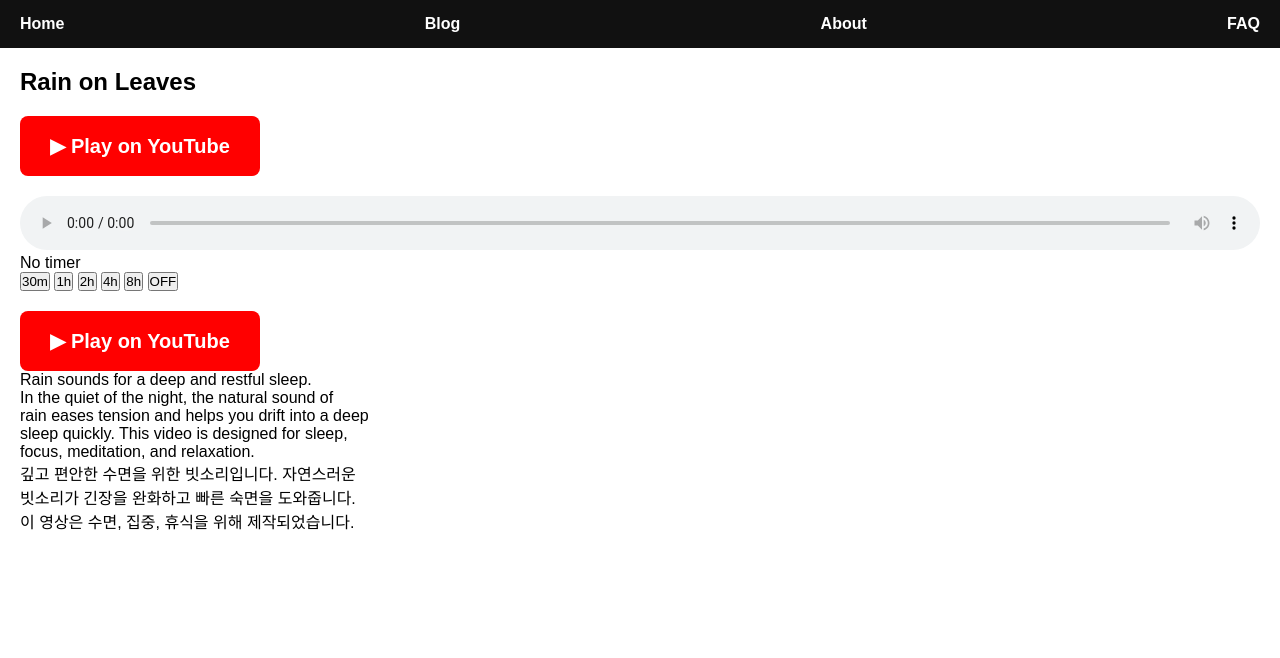
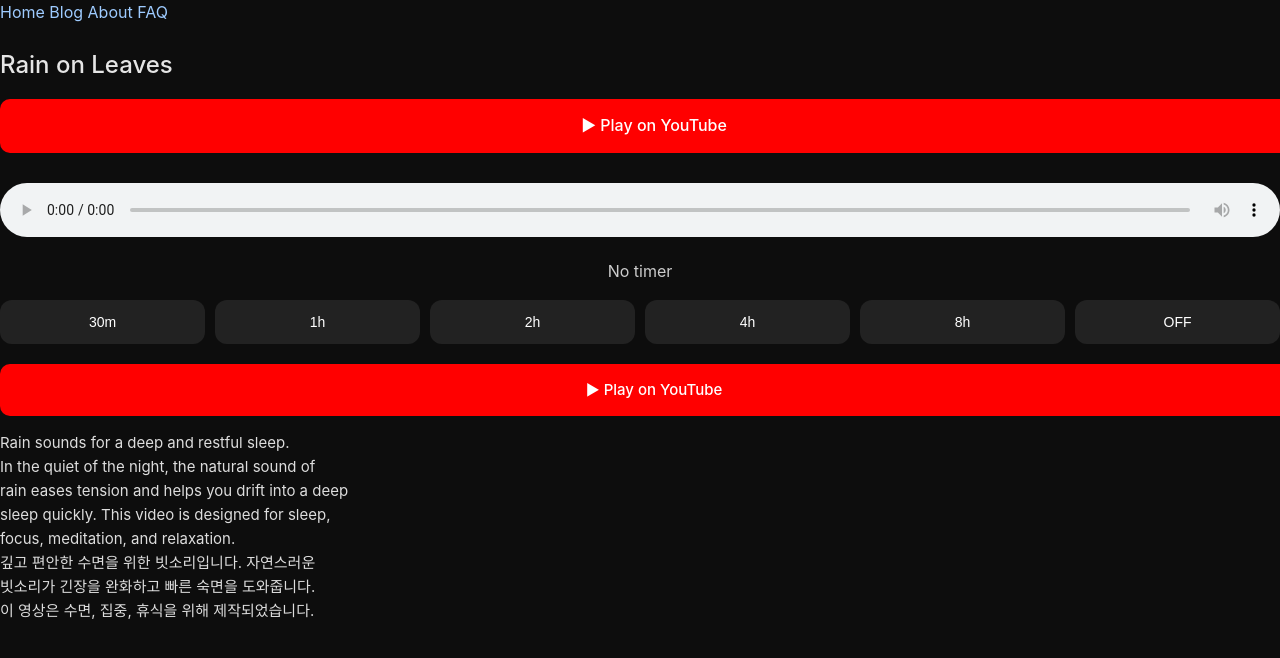
Before and after one commit to choijangwook/rain-deep-sleep, a Jekyll site: the page built from _posts/2026-04-20-Rain on Leaves.md, in a window 1280 px wide. Shown: the top 658 px of the page. Built offline with Jekyll 4.4.1, drawn with Linux system fonts in a browser that asks for light colours.

Commit message:
Update style.css

```diff
--- a/assets/css/style.css
+++ b/assets/css/style.css
@@ -1,137 +1,152 @@
-* {
+/* =========================
+   GLOBAL
+========================= */
+body {
   margin: 0;
-  padding: 0;
-  box-sizing: border-box;
+  font-family: -apple-system, BlinkMacSystemFont, "Segoe UI", Roboto, Arial, sans-serif;
+  background-color: #0d0d0d;
+  color: #e5e5e5;
+  line-height: 1.6;
 }
 
-body {
-  font-family: Arial, sans-serif;
+a {
+  color: #9ecbff;
+  text-decoration: none;
 }
 
-/* 메인 타이틀 */
-.main-title {
-  font-size: 18px;
-  text-align: center;
-  white-space: nowrap;
-  margin: 20px 0;
+a:hover {
+  text-decoration: underline;
 }
 
-/* NAV */
-.nav {
-  width: 100%;
-  background: #111;
-}
-
-.nav-inner {
-  display: flex;
-  justify-content: space-between;  /* PC 좌우 꽉 */
-  align-items: center;
-  padding: 15px 20px;
-}
-
-.nav a {
-  color: white;
-  text-decoration: none;
-  font-weight: bold;
-}
-
-/* 메인 */
-.main {
-  width: 100%;
+/* =========================
+   LAYOUT
+========================= */
+.container {
+  max-width: 900px;
+  margin: 0 auto;
   padding: 20px;
 }
 
-/* 카드 */
-.card-container {
-  display: flex;
-  flex-wrap: wrap;
-  gap: 20px;
-  justify-content: center;
+h1 {
+  font-size: 24px;
+  font-weight: 500;
+  margin-bottom: 15px;
 }
 
-.card {
-  width: 300px;
+h2 {
+  font-size: 20px;
+  font-weight: 400;
 }
 
-.thumb {
-  position: relative;
+/* =========================
+   YOUTUBE BUTTON
+========================= */
+.youtube-button {
+  display: block;
+  width: 100%;
+  margin: 10px 0;
+  padding: 14px;
+  text-align: center;
+  background: #ff0000;
+  color: white;
+  font-weight: 500;
+  border-radius: 10px;
+  transition: 0.2s;
 }
 
-.thumb img {
-  width: 100%;
-  border-radius: 10px;
+.youtube-button:hover {
+  background: #cc0000;
 }
 
-.play-button {
-  position: absolute;
-  top: 50%;
-  left: 50%;
-  width: 60px;
-  height: 60px;
-  background: rgba(0,0,0,0.6);
-  border-radius: 50%;
-  transform: translate(-50%, -50%);
+/* =========================
+   AUDIO PLAYER
+========================= */
+audio {
+  width: 100%;
+  margin-top: 15px;
 }
 
-.play-button::before {
-  content: "";
-  position: absolute;
-  left: 22px;
-  top: 18px;
-  border-left: 18px solid white;
-  border-top: 12px solid transparent;
-  border-bottom: 12px solid transparent;
-}
-
-/* 카드 제목 */
-.card-title {
-  font-size: 14px;
-  margin-top: 8px;
+/* =========================
+   TIMER DISPLAY
+========================= */
+.timer-display {
+  margin-top: 15px;
+  font-size: 16px;
+  color: #ccc;
   text-align: center;
 }
 
-/* 리스트 점 제거 */
-ul {
-  list-style: none;
-  padding-left: 0;
+/* =========================
+   TIMER BUTTONS
+========================= */
+.timer-container {
+  margin-top: 15px;
+  display: flex;
+  gap: 10px;
+  flex-wrap: wrap;
 }
 
-/* ▶ 버튼 (PC) */
-.youtube-button {
-  display: inline-block;
-  margin-top: 20px;
-  padding: 18px 30px;
-  font-size: 20px;
-  background: red;
+/* 버튼 기본 */
+.timer-container button {
+  flex: 1;
+  padding: 14px;
+  border-radius: 12px;
+  border: none;
+  background: #222;
   color: white;
-  text-decoration: none;
-  border-radius: 8px;
-  font-weight: bold;
+  cursor: pointer;
+  font-size: 14px;
+  transition: 0.2s;
 }
 
-/* 🔥 모바일 최종 강제 적용 */
+/* hover */
+.timer-container button:hover {
+  background: #444;
+}
+
+/* =========================
+   POST CONTENT
+========================= */
+.post {
+  margin-top: 20px;
+}
+
+.content {
+  margin-top: 20px;
+  font-size: 15px;
+  color: #ddd;
+}
+
+/* =========================
+   MOBILE OPTIMIZATION
+========================= */
 @media (max-width: 768px) {
 
-  .card {
-    width: 100%;
+  body {
+    font-size: 15px;
   }
 
-  .main-title {
-    font-size: 14px;
+  h1 {
+    font-size: 20px;
   }
 
-  /* 메뉴 좌우 꽉 */
-  .nav-inner {
-    justify-content: space-between !important;
-    padding: 15px 10px;
+  .container {
+    padding: 15px;
   }
 
-  /* 버튼 크게 */
+  /* 버튼 전체폭 */
+  .timer-container {
+    flex-direction: column;
+  }
+
+  .timer-container button {
+    width: 100%;
+    font-size: 16px;
+    padding: 18px;
+  }
+
   .youtube-button {
-    display: block;
-    width: 100%;
-    text-align: center;
-    padding: 22px 0;
-    font-size: 22px;
+    padding: 16px;
+    font-size: 16px;
   }
 }
```
